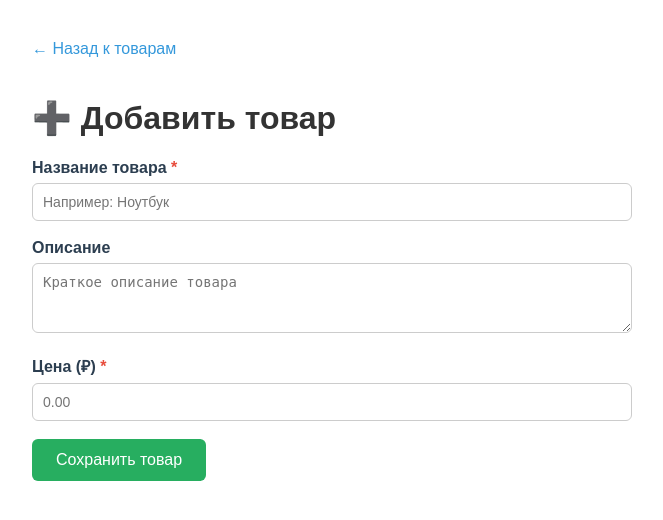
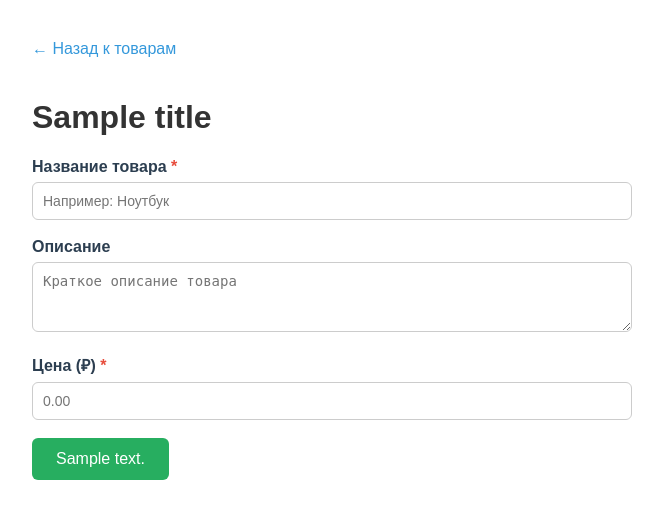
Before and after one commit to Minityrsa/homework_project, a Django app: template catalog/templates/catalog/product_form.html in a window 1280 px wide. Shown: the top 520 px of the page, without its empty margins (308-971 px from the left). Run offline with Django 5.2, Linux system fonts and the light colour scheme; tables that the repository leaves empty hold one stand-in row (values such as "Sample post"); the template is opened without the code that fills it: values that come from a table or form of the project are taken from there, most other values are stand-ins (such as "Sample title", 1, 10 or a date in 2020).

Commit message:
refactor: Сделать шаблон формы универсальным для add и edit

```diff
--- a/catalog/templates/catalog/product_form.html
+++ b/catalog/templates/catalog/product_form.html
@@ -2,7 +2,7 @@
 <html lang="ru">
 <head>
     <meta charset="UTF-8">
-    <title>Добавить товар</title>
+    <title>{{ title }}</title>
     <style>
         body { font-family: Arial, sans-serif; max-width: 600px; margin: 40px auto; padding: 0 20px; }
         h1 { color: #333; }
@@ -40,7 +40,7 @@
 </head>
 <body>
     <a href="{% url 'product_list' %}" class="back">← Назад к товарам</a>
-    <h1>➕ Добавить товар</h1>
+    <h1>{{ title }}</h1>
 
     {% if form.non_field_errors %}
         <div class="error-summary">
@@ -65,13 +65,10 @@
                         {% endfor %}
                     </ul>
                 {% endif %}
-                {% if field.help_text %}
-                    <small style="color: #888;">{{ field.help_text }}</small>
-                {% endif %}
             </div>
         {% endfor %}
 
-        <button type="submit">Сохранить товар</button>
+        <button type="submit">{{ button_text }}</button>
     </form>
 </body>
 </html>
```
